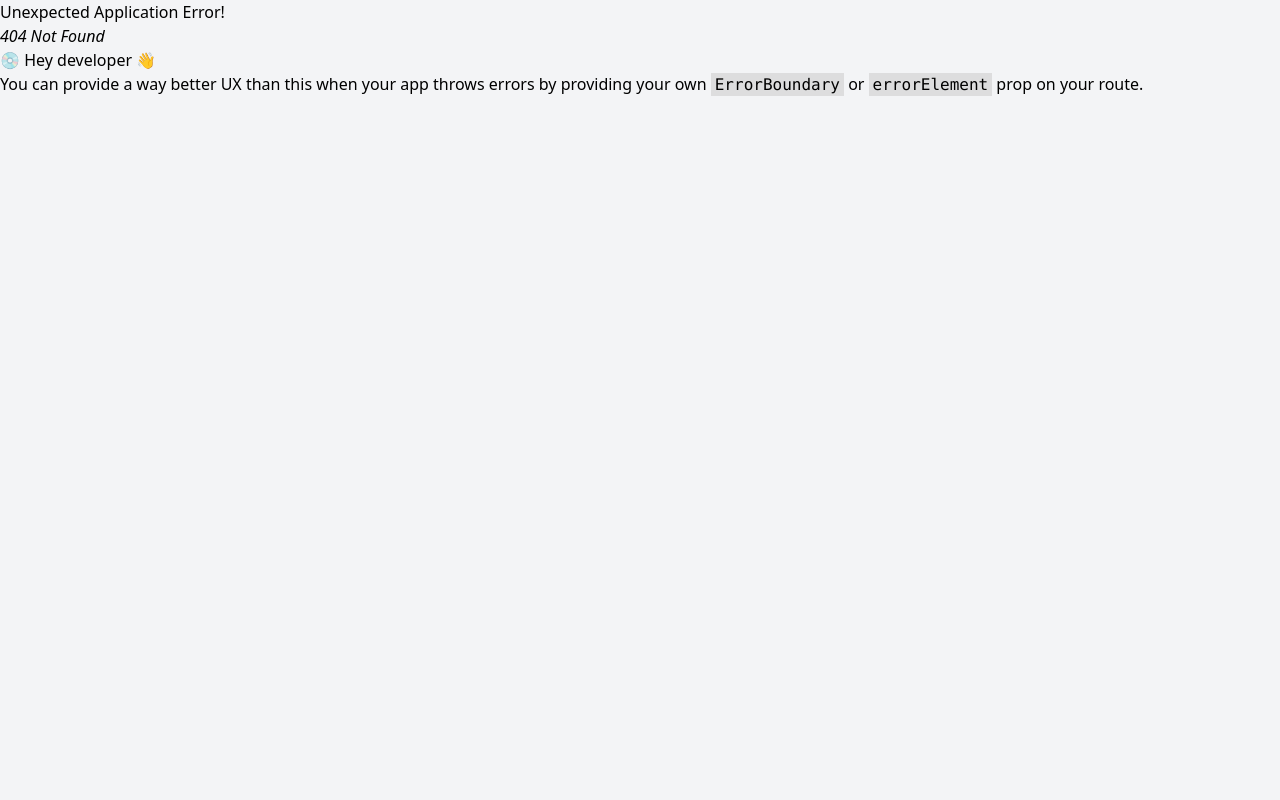
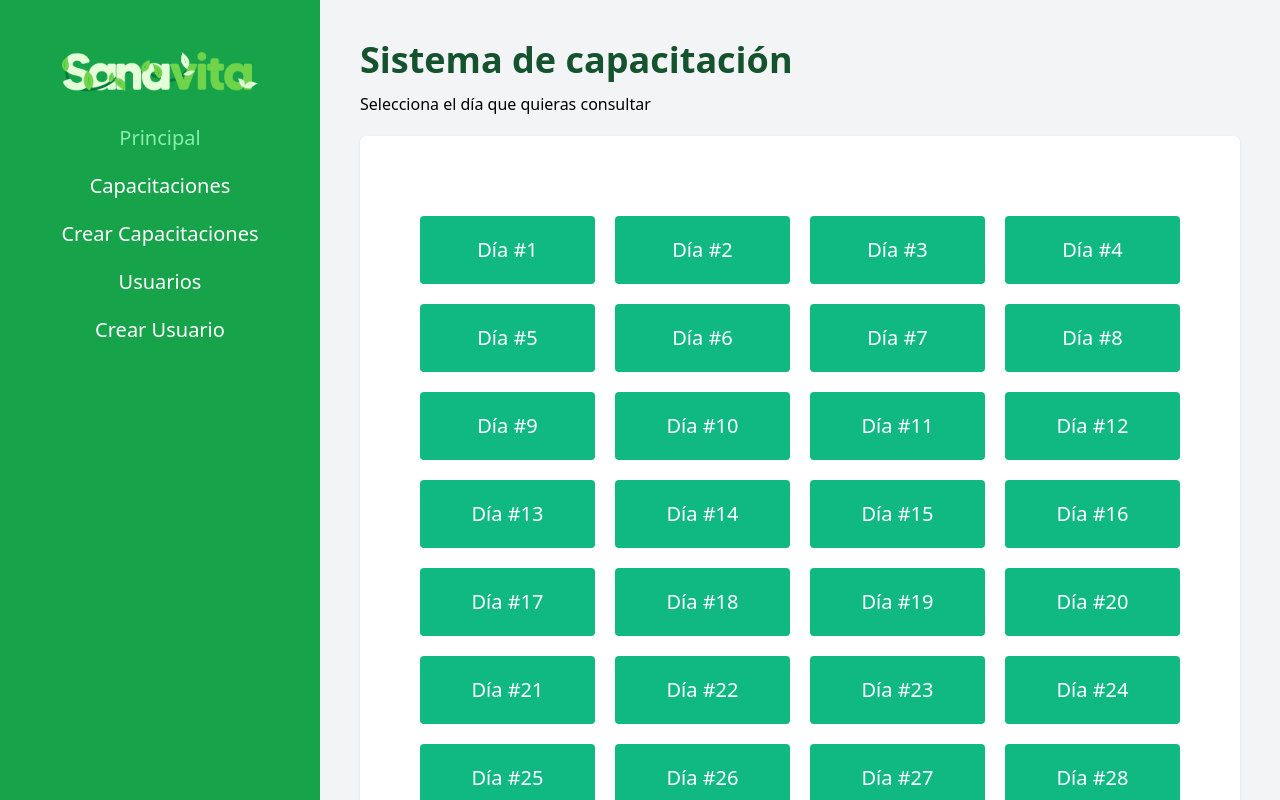
Before and after one commit to camilocodecali/sanavit, a React (Vite) app: page /principal in a window 1280 px wide. Before the commit this address had no page. Built offline with nearby package versions, Linux system fonts and the light colour scheme.

Commit message:
pagina principal de usuario listando los dias, dia dirigiendo a su respectiva pagina y consultando api de capacitaciones

```diff
--- a/db.json
+++ b/db.json
@@ -12,14 +12,14 @@
       "titulo": "Karen",
       "descripcion": "Praesent sapien massa, convallis a pellentesque nec",
       "media": "youtube.com",
-      "dia": 1
+      "dia": "1"
     },
     {
       "id": 3,
       "titulo": "Josue",
       "descripcion": "Praesent sapien massa, convallis a pellentesque nec",
       "media": "youtube.com",
-      "dia": 2
+      "dia": "2"
     },
     {
       "dia": "2",
--- /dev/null
+++ b/src/components/CardDia.jsx
@@ -0,0 +1,15 @@
+import React from 'react'
+import { Link } from 'react-router-dom'
+
+function CardDia({dia}) {
+  return (
+    <>
+        <div className="bg-emerald-500 max-w-sm overflow-hidden rounded p-5 text-white text-center text-xl">
+
+            <Link to={`/dias/${dia}`}>Día #{dia}</Link>
+        </div>
+    </>
+  )
+}
+
+export default CardDia
--- /dev/null
+++ b/src/components/Contenido.jsx
@@ -0,0 +1,12 @@
+
+function Contenido() {
+  return (
+    <>
+        <div className="grid grid-cols-1 sm:grid-cols-1 md:grid-cols-3 lg:grid-cols-4 xl:grid-cols-4 gap-5 p-10">
+            prueba
+        </div>
+    </>
+  )
+}
+
+export default Contenido
--- a/src/components/Layout.jsx
+++ b/src/components/Layout.jsx
@@ -9,6 +9,9 @@ function Layout() {
             <aside className="md:w-1/4 bg-green-600 px-5 py-10">
                 <img className="m-3 mx-auto" src={LogoSanavita} alt="Logo Sanavita" srcSet={LogoSanavita} width="70%"/>
                   <nav className="m-8 text-center">
+                    <Link
+                        className={`${location.pathname === '/principal' ? 'text-green-300' : 'text-white'} text-xl block mt-5 hover:text-green-300`}
+                        to="/principal">Principal</Link>
                     <Link
                         className={`${location.pathname === '/capacitaciones' ? 'text-green-300' : 'text-white'} text-xl block mt-5 hover:text-green-300`}
                         to="/capacitaciones">Capacitaciones</Link>
--- a/src/main.jsx
+++ b/src/main.jsx
@@ -13,6 +13,8 @@ import EditarCapacitacion, { loader as editarCapacitacionLoader, action as edita
 import { action as eliminarClienteAction} from './components/Capacitacion'
 import EditarUsuario, {loader as editarUsuarioLoader, action as editarUsuarioAction} from './pages/EditarUsuario'
 import { action as eliminarUsuarioAction } from './components/Usuario'
+import Principal from './pages/Principal'
+import Dias, {loader as diasLoader} from './pages/Dias'
 
 const router = createBrowserRouter([
   {
@@ -68,6 +70,15 @@ const router = createBrowserRouter([
         path: '/capacitaciones/:contenidoId/eliminar',
         action: eliminarClienteAction
 
+      },
+      {
+        path: '/principal',
+        element: <Principal />
+      },
+      {
+        path: '/dias/:dia',
+        element: <Dias />,
+        loader: diasLoader
       }
 
     ]
--- /dev/null
+++ b/src/pages/Dias.jsx
@@ -0,0 +1,37 @@
+import { useNavigate, useLoaderData } from "react-router-dom"
+import { obtenerCapacitaciones } from "../data/capacitaciones";
+import Contenido from "../components/Contenido";
+
+export async function loader({params}){
+    const dia = params.dia;
+    const contenidos = await obtenerCapacitaciones();
+    return [dia,contenidos];
+}
+
+
+function Dias({}) {
+    const navigate = useNavigate()
+    const [dia, contenidos] = useLoaderData()
+    console.log(contenidos);
+  return (
+    <>
+        <h1 className="font-black text-4xl text-green-900">Día # {dia}</h1>
+        <p className="mt-3">
+            Consulte la capacitación de su interes
+        </p>
+        <div className="flex justify-end">
+            <button
+                className="bg-green-800 text-white px-6 py-2 font-bold uppercase rounded-xl"
+                onClick={() => navigate("/principal")}
+            >
+                Volver
+            </button>
+        </div>
+        <div className="bg-white shadow rounded-md md:w-4/4 mx-auto px-5 py-10 mt-5">
+
+        </div>
+    </>
+  )
+}
+
+export default Dias
--- /dev/null
+++ b/src/pages/Principal.jsx
@@ -0,0 +1,27 @@
+import CardDia from "../components/CardDia";
+
+function Principal() {
+
+    const dias = ["1","2","3","4","5","6","7","8","9","10","11","12","13","14","15","16","17",
+    "18","19","20","21","22","23","24","25","26","27","28","29","30"];
+
+  return (
+    <>
+        <h1 className="font-black text-4xl text-green-900">Sistema de capacitación</h1>
+        <p className="mt-3">
+            Selecciona el día que quieras consultar
+        </p>
+
+        <div className="bg-white shadow rounded-md md:w-4/4 mx-auto px-5 py-10 mt-5">
+            <div className="grid grid-cols-1 sm:grid-cols-1 md:grid-cols-3 lg:grid-cols-4 xl:grid-cols-4 gap-5 p-10">
+                {dias.map((dia, i)=>(
+                    <CardDia key={i} dia={dia} />
+                ))}
+            </div>
+        </div>
+
+    </>
+  )
+}
+
+export default Principal
```
